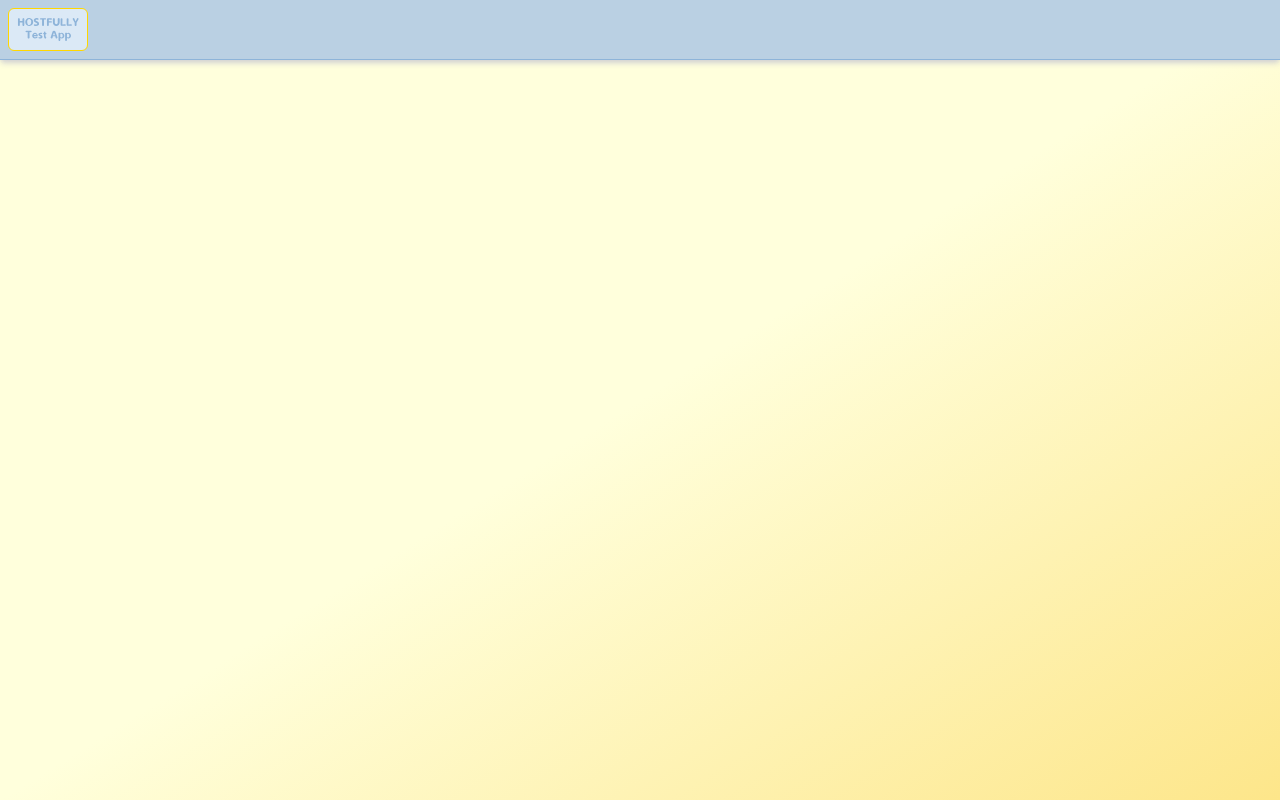
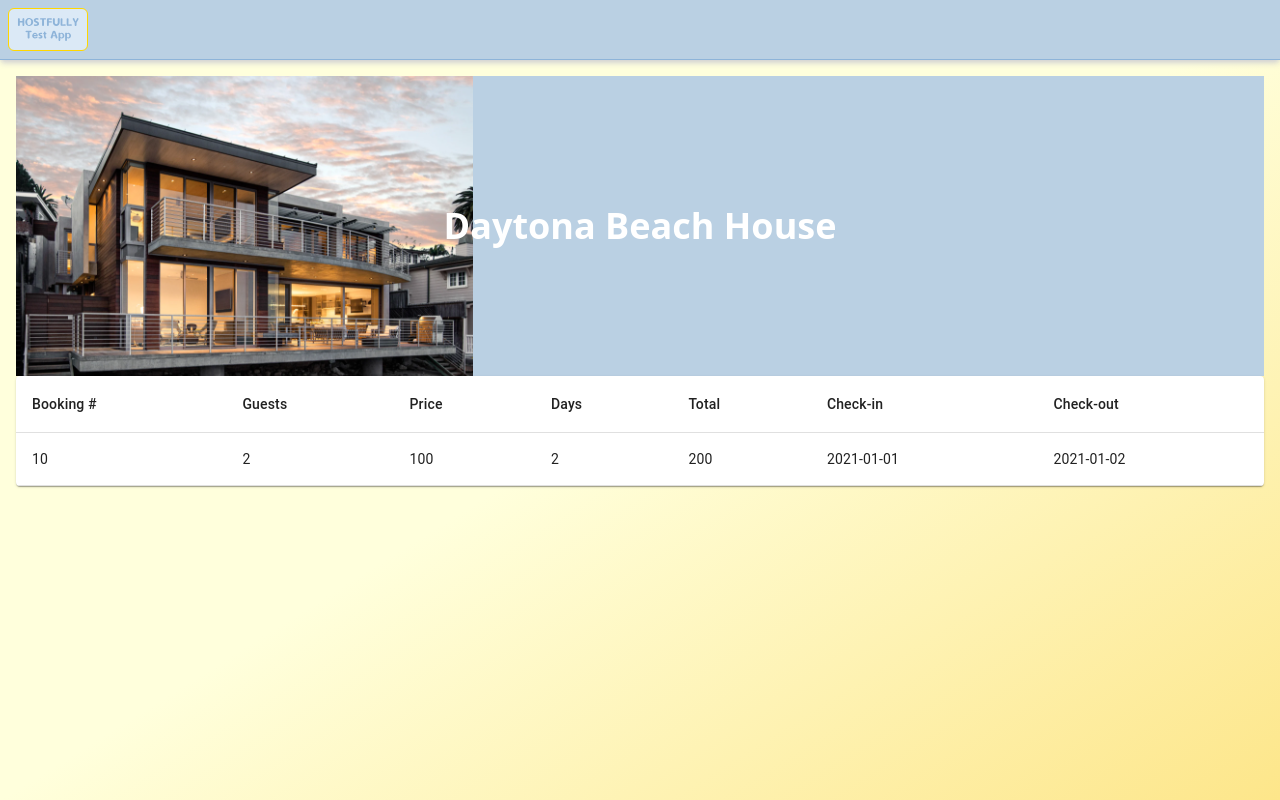
Before and after one commit to joaomariowd/hostfully_app, a React (Vite) app: page /properties/1 in a window 1280 px wide. Before the commit this address had no page. Built offline with nearby package versions, Linux system fonts and the light colour scheme.

Commit message:
Adds bookings

```diff
--- /dev/null
+++ b/src/@types/Booking.ts
@@ -0,0 +1,10 @@
+import { Property } from "./Property";
+
+export type Booking = {
+  id: number;
+  propertyId: Property["id"];
+  checkIn: string;
+  checkOut: string;
+  guests: number;
+  price: number;
+};
--- /dev/null
+++ b/src/@types/index.ts
@@ -0,0 +1,3 @@
+export * from './Booking';
+export * from './FilterItem';
+export * from './Property';
--- a/src/App.tsx
+++ b/src/App.tsx
@@ -1,5 +1,5 @@
 import { BrowserRouter as Router, Route, Routes } from 'react-router-dom';
-import { Dashboard, HomePage } from './components';
+import { Dashboard, HomePage, Property } from './components';
 import './App.css';
 
 function App() {
@@ -9,6 +9,7 @@ function App() {
       <Dashboard>
         <Routes>
           <Route path="/" element={<HomePage />} />
+          <Route path="/properties/:id" element={<Property />} />
         </Routes>
       </Dashboard>
     </Router>
--- a/src/components/HomePage/HomePage.tsx
+++ b/src/components/HomePage/HomePage.tsx
@@ -2,9 +2,9 @@ import React, { useMemo, useState } from 'react';
 import properties from '../../../data/properties.json';
 import { GiBlockHouse } from 'react-icons/gi';
 import { ItemsSelect as PropertyTypeFilter, PropertyCard } from '..';
-import { Property } from '../../@types/Property';
 import { SelectChangeEvent } from '@mui/material';
 import { propertyTypes } from '../../utilities';
+import { Property } from '../../@types';
 
 const HomePage: React.FC = () => {
   const [filterValue, setFilterValue] = useState<string>('all');
@@ -24,9 +24,9 @@ const HomePage: React.FC = () => {
 
   return (
     <>
-    <div className="flex flex-col md:flex-row justify-between align-middle mt-2 md:mt-4 lg:mt-6 mb-8 md:mb-0">
+    <div className="flex flex-col justify-between mt-2 mb-8 align-middle md:flex-row md:mt-4 lg:mt-6 md:mb-0">
         <h1 className='w-fit'>
-          <GiBlockHouse className="text-neutral-700 mr-2 w-8 h-auto mb-2 inline-block" />
+          <GiBlockHouse className="inline-block w-8 h-auto mb-2 mr-2 text-neutral-700" />
           Available Properties
         </h1>
         <PropertyTypeFilter
@@ -38,7 +38,7 @@ const HomePage: React.FC = () => {
         />
     </div>
 
-    <div className="grid grid-cols-1 sm:grid-cols-2 md:grid-cols-3 lg:grid-cols-4 gap-4">
+    <div className="grid grid-cols-1 gap-4 sm:grid-cols-2 md:grid-cols-3 lg:grid-cols-4">
       {propertiesList
         .sort((a: Property, b: Property) => a.title.localeCompare(b.title))
         .map((property) => (
--- /dev/null
+++ b/src/components/Property/Property.tsx
@@ -0,0 +1,61 @@
+import { useParams } from "react-router-dom"
+import useReservationsStore from "../../stores/bookings";
+import { Booking } from "../../@types";
+import { Box, Paper, Table, TableBody, TableCell, TableContainer, TableHead, TableRow } from "@mui/material";
+import { propertyImage } from "../../utilities";
+import properties from '../../../data/properties.json';
+
+const Property = () => {
+  const [ bookings ] = useReservationsStore((state) => [ state.bookings ]);
+  const { id } = useParams();
+  if (!id) return null;
+  const property = properties.find((property) => property.id === parseInt(id));
+
+  return (
+    <>
+    <Box
+      sx={{
+        height: '300px',
+        backgroundImage: `url(${propertyImage(property)})`,
+        backgroundPosition: 'left top',
+        backgroundRepeat: 'no-repeat',
+      }}
+      className="flex items-center justify-center text-4xl font-bold text-white bg-center bg-primary"
+    >
+      {property?.title}
+    </Box>
+    <TableContainer component={Paper}>
+      <Table>
+        <TableHead>
+          <TableRow>
+            <TableCell>Booking #</TableCell>
+            <TableCell>Guests</TableCell>
+            <TableCell>Price</TableCell>
+            <TableCell>Days</TableCell>
+            <TableCell>Total</TableCell>
+            <TableCell>Check-in</TableCell>
+            <TableCell>Check-out</TableCell>
+          </TableRow>
+        </TableHead>
+        <TableBody>
+          {bookings
+            .filter((booking: Booking) => booking.propertyId === parseInt(id))
+            .map((booking: Booking) => (
+              <TableRow key={booking.id}>
+                <TableCell>{booking.id}</TableCell>
+                <TableCell>{booking.guests}</TableCell>
+                <TableCell>{booking.price}</TableCell>
+                <TableCell>2</TableCell>
+                <TableCell>200</TableCell>
+                <TableCell>{booking.checkIn}</TableCell>
+                <TableCell>{booking.checkOut}</TableCell>
+              </TableRow>
+            ))}
+          </TableBody>
+      </Table>
+    </TableContainer>
+    </>
+  )
+}
+
+export default Property
--- a/src/components/PropertyCard/PropertyCard.tsx
+++ b/src/components/PropertyCard/PropertyCard.tsx
@@ -1,8 +1,8 @@
 import React from 'react';
 import { formatCurrency, propertyImage } from '../../utilities';
-import { Property } from '../../@types/Property';
 import { IoLocationSharp } from 'react-icons/io5';
 import { Button } from '@mui/material';
+import { Property } from '../../@types';
 
 type PropertyCardProps = {
   property: Property;
@@ -10,21 +10,21 @@ type PropertyCardProps = {
 
 const PropertyCard: React.FC<PropertyCardProps> = ({ property }) => {
   return (
-    <div className="rounded-md overflow-hidden shadow-lg bg-paper border-primary-light border">
+    <div className="overflow-hidden border rounded-md shadow-lg bg-paper border-primary-light">
       <div className="w-full h-48 overflow-hidden">
-        <img className="w-full h-full object-cover" src={propertyImage(property)} alt={property.title} />
+        <img className="object-cover w-full h-full" src={propertyImage(property)} alt={property.title} />
       </div>
-      <div className="px-6 py-4 pb-2 h-48">
+      <div className="h-48 px-6 py-4 pb-2">
         <div className="font-bold text-md text-primary-dark">{property.title}</div>
-        <p className="text-xs mb-2 text-gray-500">
-          <IoLocationSharp className='inline-block text-gray-500 mr-1' />
+        <p className="mb-2 text-xs text-gray-500">
+          <IoLocationSharp className='inline-block mr-1 text-gray-500' />
           {property.location}
         </p>
-        <p className="text-neutral-700 text-base">{property.description}</p>
+        <p className="text-base text-neutral-700">{property.description}</p>
       </div>
-      <div className="px-6 py-4 flex align-middle justify-between">
+      <div className="flex justify-between px-6 py-4 align-middle">
         <Button variant='contained' color='primary' size='small'>Book Now</Button>
-        <span className="inline-block bg-secondary rounded-full px-3 py-1 text-sm font-semibold text-gray-700 mr-2 mb-2">{formatCurrency(property.price)}</span>
+        <span className="inline-block px-3 py-1 mb-2 mr-2 text-sm font-semibold text-gray-700 rounded-full bg-secondary">{formatCurrency(property.price)}</span>
       </div>
     </div>
   );
--- a/src/components/index.ts
+++ b/src/components/index.ts
@@ -2,4 +2,5 @@ export { default as Dashboard } from "./Dashboard/Dashboard";
 export { default as Header } from "./Header/Header";
 export { default as HomePage } from "./HomePage/HomePage";
 export { default as ItemsSelect } from "./ItemsSelect/ItemsSelect";
+export { default as Property } from "./Property/Property";
 export { default as PropertyCard } from "./PropertyCard/PropertyCard";
--- /dev/null
+++ b/src/stores/bookings.ts
@@ -0,0 +1,25 @@
+import { create } from "zustand";
+import { Booking } from "../@types";
+
+
+type State = {
+  bookings: Booking[];
+};
+
+type Actions = {
+  setBookings: (bookings: State["bookings"]) => void;
+}
+
+const useBookingsStore = create<State & Actions>((set) => ({
+  bookings: [{
+    id: 10,
+    propertyId: 1,
+    checkIn: "2021-01-01",
+    checkOut: "2021-01-02",
+    guests: 2,
+    price: 100
+  }],
+  setBookings: (bookings) => set({ bookings }),
+}));
+
+export default useBookingsStore;
--- a/src/utilities/propertyImage.ts
+++ b/src/utilities/propertyImage.ts
@@ -1,3 +1,3 @@
-import { Property } from "../@types/Property";
+import { Property } from "../@types";
 
 export const propertyImage = (property: Property) => "/properties/p" + property.id.toString() + ".png"
--- a/src/utilities/propertyTypes.ts
+++ b/src/utilities/propertyTypes.ts
@@ -1,6 +1,5 @@
+import { Item, Property } from '../@types';
 import { capitalize } from './capitalize';
-import { Item } from '../@types/FilterItem';
-import { Property } from '../@types/Property';
 
 export const propertyTypes = (properties: Property[]) => {
   const types = properties.map(property => ({ text: property.type, title: capitalize(property.type) }));
```
